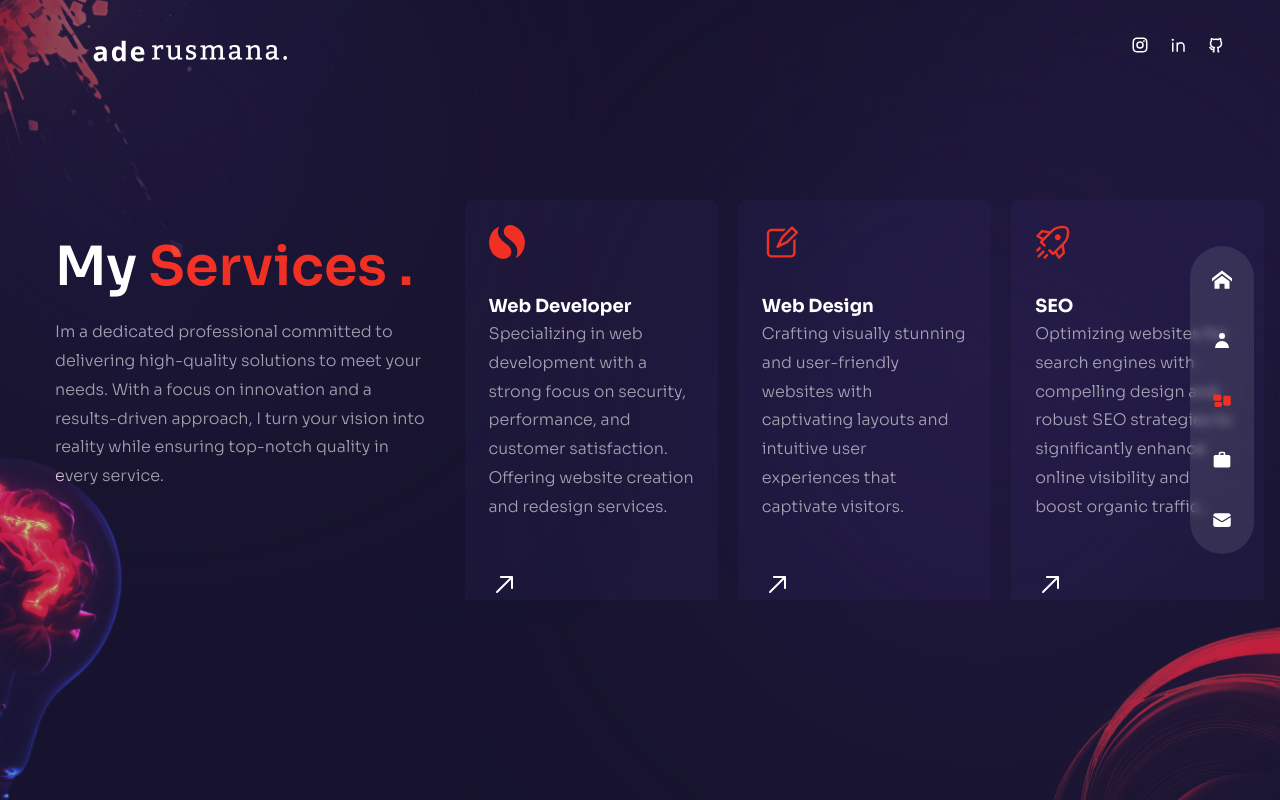
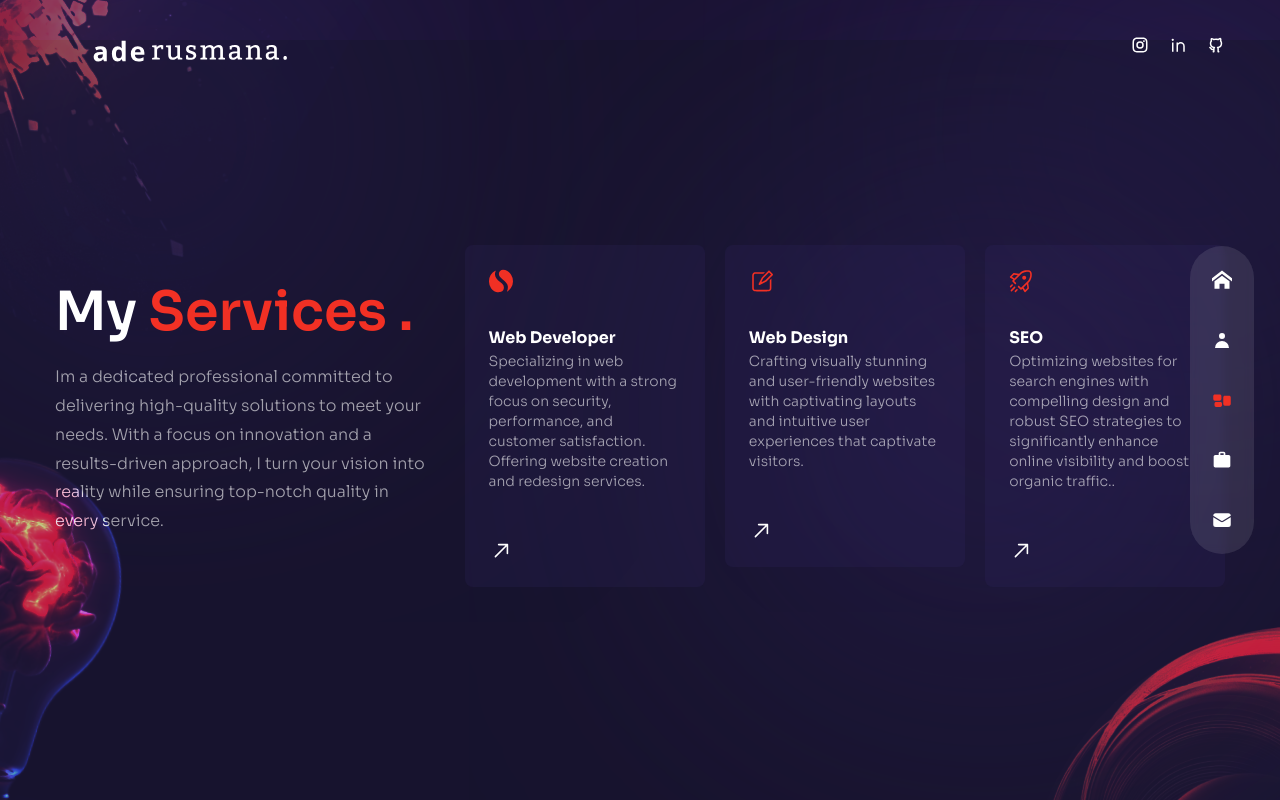
Before and after one commit to aderusmana/my-porto, a Next.js app: page /services in a window 1280 px wide. Built offline with nearby package versions, Linux system fonts and the light colour scheme; some icons are missing.

Commit message:
Fix form and link social

```diff
--- a/components/ServiceSlider.js
+++ b/components/ServiceSlider.js
@@ -65,21 +65,21 @@ const ServiceSlider = () => {
       }}
       freeMode={true}
       modules={[FreeMode]}
-      className={'h-[300px] sm:h-[400px] w-[800px]'}
+      className={'h-[250px] sm:h-[350px] mb-10'}
     >
       {serviceData.map((item, itemIndex) => {
         return (
           <SwiperSlide key={itemIndex}>
             <div className=" bg-[rgba(65,47,123,0.15)] rounded-lg p-6 flex flex-col gap-4 group cursor-pointer hover:bg-[rgba(89,65,169,0.15)] transition-all duration-300">
               {/* icon */}
-              <div className={'text-4xl text-accent mb-4'}>{item.icon}</div>
+              <div className={'text-2xl text-accent mb-4'}>{item.icon}</div>
               {/*title & description */}
               <div className={'mb-8'}>
-                <div className={'text-lg font-bold'}>{item.title}</div>
-                <p className={'max-w-[500px] '}>{item.description}</p>
+                <div className={'text-md font-bold'}>{item.title}</div>
+                <p className={'max-w-[400px] text-sm '}>{item.description}</p>
               </div>
               {/* arrow */}
-              <div className={'text-3xl'}>
+              <div className={'text-2xl'}>
                 <RxArrowTopRight
                   className={
                     'group-hover:rotate-45 group-hover:text-accent transition-all ' +
--- a/components/Socials.js
+++ b/components/Socials.js
@@ -8,20 +8,23 @@ const Socials = () => {
   return (
     <div className={'flex items-center gap-x-5 text-lg'}>
       <Link
-        href={'/youtube'}
+        href={'https://www.instagram.com/aderusmana22/?hl=id/'}
         className={'hover:text-accent transition-all duration-300'}
+        target={'_blank'}
       >
         <RiInstagramLine />
       </Link>
       <Link
-        href={'/youtube'}
+        href={'https://www.linkedin.com/in/ade-rusmana/'}
         className={'hover:text-accent transition-all duration-300'}
+        target={'_blank'}
       >
         <RiLinkedinLine />
       </Link>
       <Link
-        href={'/youtube'}
-        className={'hover:text-accent transition-all duration-300'}
+        href={'https://github.com/aderusmana?tab=repositories'}
+        className={'hover:text-accent transition-all duration-300 '}
+        target={'_blank'}
       >
         <RiGithubLine />
       </Link>
--- a/pages/contact/index.js
+++ b/pages/contact/index.js
@@ -96,7 +96,7 @@ const Contact = () => {
               initial={'hidden'}
               animate={'show'}
               exit={'hidden'}
-              className={'mb-4 max-w-[400px] mx-auto lg:mx-0'}
+              className={'mb-4 max-w-[400px] mx-auto hidden xl:block lg:mx-0'}
             >
               Im currently looking for a new opportunities, my inbox is always
               open . Whether you have a question or just want to say hi, ill try
@@ -130,9 +130,9 @@ const Contact = () => {
             initial={'hidden'}
             animate={'show'}
             exit={'hidden'}
-            className={'w-full xl:max-w-[50%] mt-10'}
+            className={'w-full xl:max-w-[40%] mt-10'}
           >
-            <form className="flex flex-col gap-y-2 " onSubmit={handleSubmit}>
+            <form className="flex flex-col gap-y-0 " onSubmit={handleSubmit}>
               <div className="flex justify-between">
                 <div className="w-[48%]">
                   <label htmlFor="name" className="text-white">
@@ -187,7 +187,7 @@ const Contact = () => {
                   className="w-full border border-gray-300 rounded-md py-2 px-3 bg-primary"
                 ></textarea>
               </div>
-              <button className="text-accent  hover:text-white bg-transparent hover:bg-accent border border-accent hover:border-gray-300 rounded-md py-2 px-4 transition-colors relative">
+              <button className="text-accent mb-5 hover:text-white bg-transparent hover:bg-accent border border-accent hover:border-gray-300 rounded-md py-2 px-4 transition-colors relative">
                 <span className="flex items-center justify-center">
                   Lets Talk
                   <HiArrowRight className="ml-2 text-2xl transition-transform duration-300 transform hover:translate-x-2 " />
--- a/pages/services/index.js
+++ b/pages/services/index.js
@@ -10,7 +10,7 @@ import { fadeIn } from '/variants';
 
 const Services = () => {
   return (
-    <div className={'h-full bg-primary/30 py-36 flex items-center'}>
+    <div className={'h-full bg-primary/30 py-36 flex items-center mt-10'}>
       <Circles />
       <div className={'container mx-auto'}>
         <div className="flex flex-col xl:flex-row gap-x-8">
--- a/pages/work/index.js
+++ b/pages/work/index.js
@@ -82,7 +82,6 @@ const projectData = [
 ];
 const Work = () => {
   const [tag, setTag] = useState('All');
-  const ref = useRef(null);
 
   const handleTagChange = (newTag) => {
     setTag(newTag);
```
Also changed, not shown: public/project/github-app.png.
